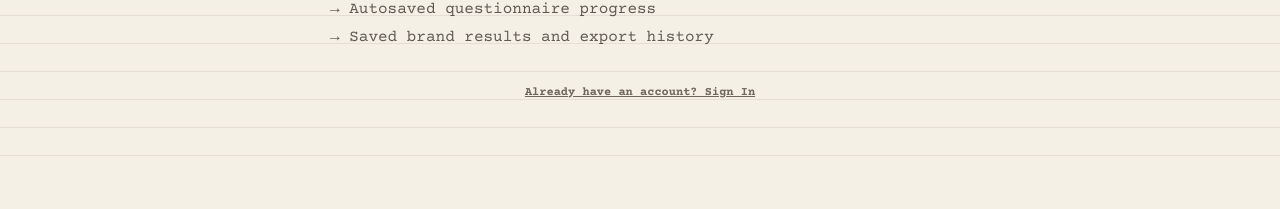
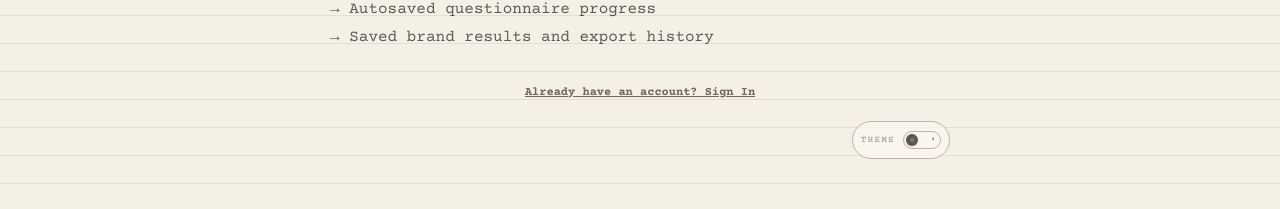
Before and after one commit to andex23/Brand-Mosaic, a React (Vite) app: page / in a window 1280 px wide. Shown: the part 1726-1935 px from the top of the page. Before the commit the page ends 1889 px from the top, so only its background shows below. Built offline with nearby package versions, Linux system fonts and the light colour scheme; no server answers.

Commit message:
Tuck homepage theme switch into footer corner

```diff
--- a/components/HomePage.tsx
+++ b/components/HomePage.tsx
@@ -2,6 +2,7 @@ import React, { useState } from 'react';
 import { Navigate } from 'react-router-dom';
 import BrandHeader from './BrandHeader';
 import ErrorMessage from './ErrorMessage';
+import ThemeToggle from './ThemeToggle';
 import { useAuth } from '../hooks/useAuth';
 
 const HomePage: React.FC = () => {
@@ -185,6 +186,10 @@ const HomePage: React.FC = () => {
               Supabase is not configured. Add `VITE_SUPABASE_URL` and `VITE_SUPABASE_ANON_KEY` to enable accounts.
             </p>
           )}
+
+          <div className="home-footer-corner">
+            <ThemeToggle className="theme-toggle-home" />
+          </div>
         </div>
       </div>
     </div>
--- a/components/ThemeToggle.tsx
+++ b/components/ThemeToggle.tsx
@@ -1,14 +1,18 @@
 import React from 'react';
 import { useTheme } from '../hooks/useTheme';
 
-const ThemeToggle: React.FC = () => {
+interface ThemeToggleProps {
+  className?: string;
+}
+
+const ThemeToggle: React.FC<ThemeToggleProps> = ({ className = '' }) => {
   const { theme, toggleTheme } = useTheme();
   const isDark = theme === 'dark';
 
   return (
     <button
       type="button"
-      className={`theme-toggle-btn ${isDark ? 'is-dark' : 'is-light'}`}
+      className={`theme-toggle-btn ${isDark ? 'is-dark' : 'is-light'} ${className}`.trim()}
       onClick={toggleTheme}
       aria-label={`Switch to ${isDark ? 'light' : 'dark'} mode`}
       aria-pressed={isDark}
--- a/styles/brand.css
+++ b/styles/brand.css
@@ -729,14 +729,23 @@ select.brand-question-input {
 .home-footer {
   display: flex;
   flex-direction: column;
-  align-items: center;
+  align-items: stretch;
   gap: 0;
   margin-top: 56px; /* 2 lines */
+  width: min(100%, 620px);
 }
 
 .home-footer .nav-link-btn {
   height: 28px;
   line-height: 28px;
+  align-self: center;
+}
+
+.home-footer-corner {
+  width: 100%;
+  display: flex;
+  justify-content: flex-end;
+  margin-top: 14px;
 }
 
 .home-inline-note {
@@ -3722,6 +3731,10 @@ select.brand-question-input {
 .theme-toggle-btn:hover {
   opacity: 1;
   background: var(--panel-soft);
+}
+
+.theme-toggle-home {
+  opacity: 0.72;
 }
 
 .theme-toggle-label {
```
